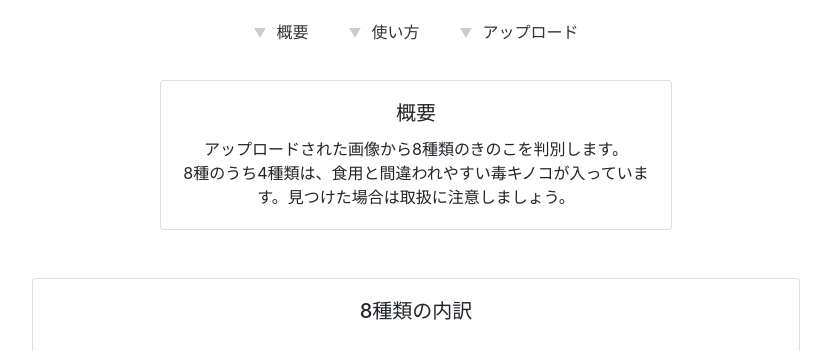
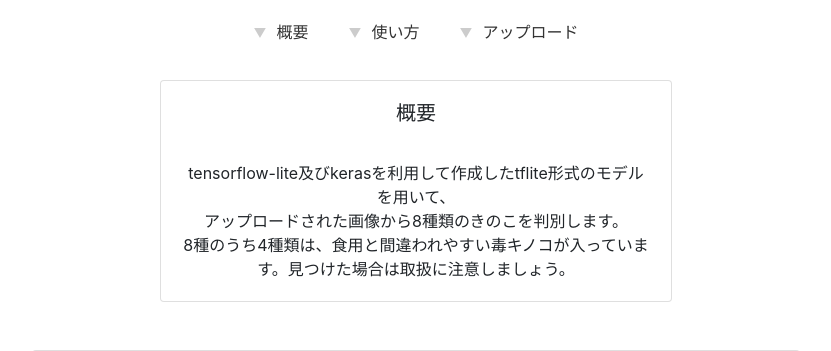
Before and after one commit to KengoJ/FineTuneApp, a Flask app: page / in a window 1280 px wide. Shown: the part 56-407 px from the top of the page, without its empty margins (224-1055 px from the left). Run offline with Flask 2, Linux system fonts and the light colour scheme; some libraries are stand-ins or nearby versions.

Commit message:
Update index.html

```diff
--- a/templates/index.html
+++ b/templates/index.html
@@ -12,8 +12,10 @@
     <div class="card" style="width: 32rem;">
       <div class="card-body">
         <h5 class="card-title text-center">概要</h5>
-        <p class="card-text text-center">アップロードされた画像から8種類のきのこを判別します。
-        <br>8種のうち4種類は、食用と間違われやすい毒キノコが入っています。見つけた場合は取扱に注意しましょう。
+        <p class="card-text text-center">
+          <br>tensorflow-lite及びkerasを利用して作成したtflite形式のモデルを用いて、
+          <br>アップロードされた画像から8種類のきのこを判別します。
+          <br>8種のうち4種類は、食用と間違われやすい毒キノコが入っています。見つけた場合は取扱に注意しましょう。
         </p>
       </div>
     </div>
```
